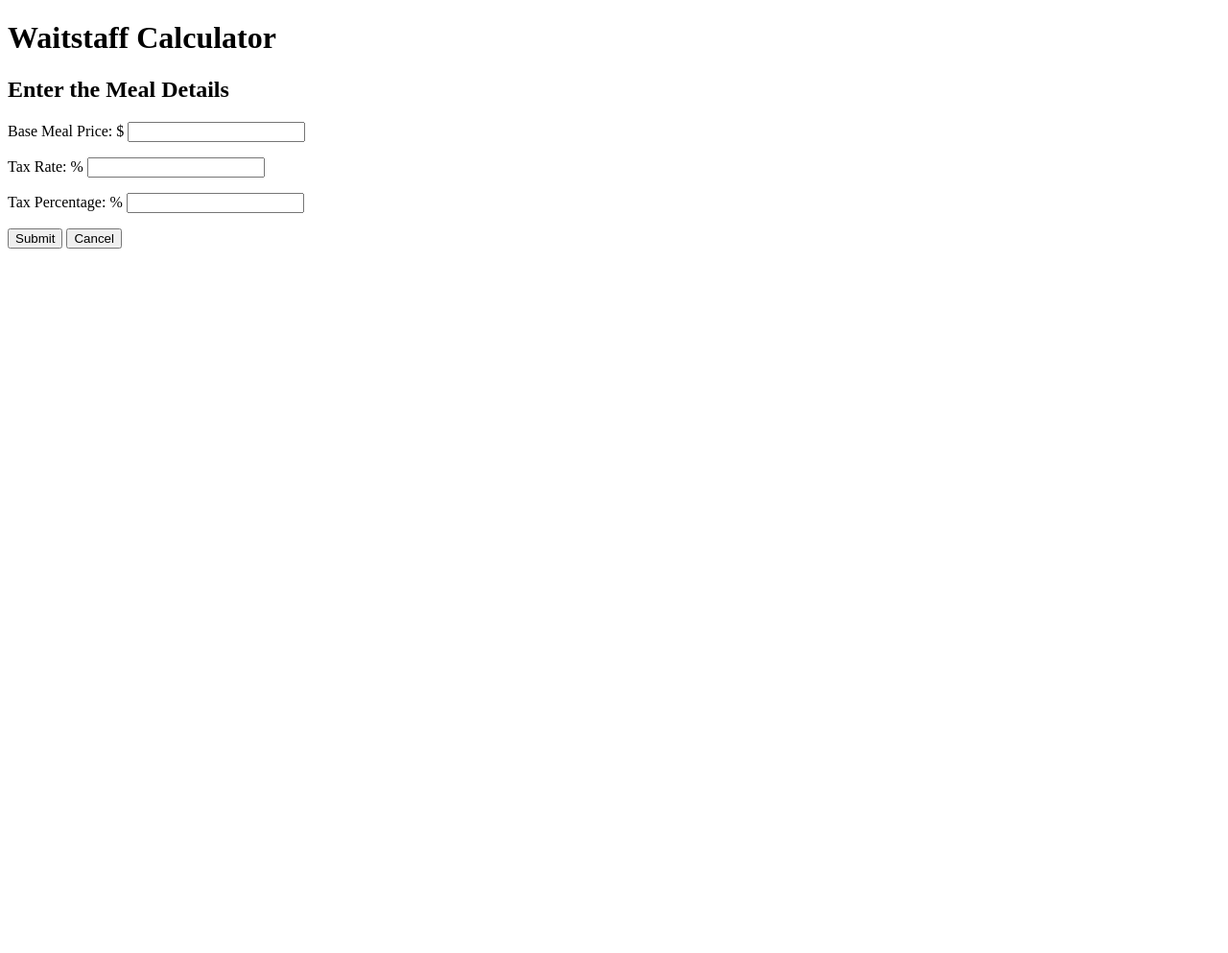
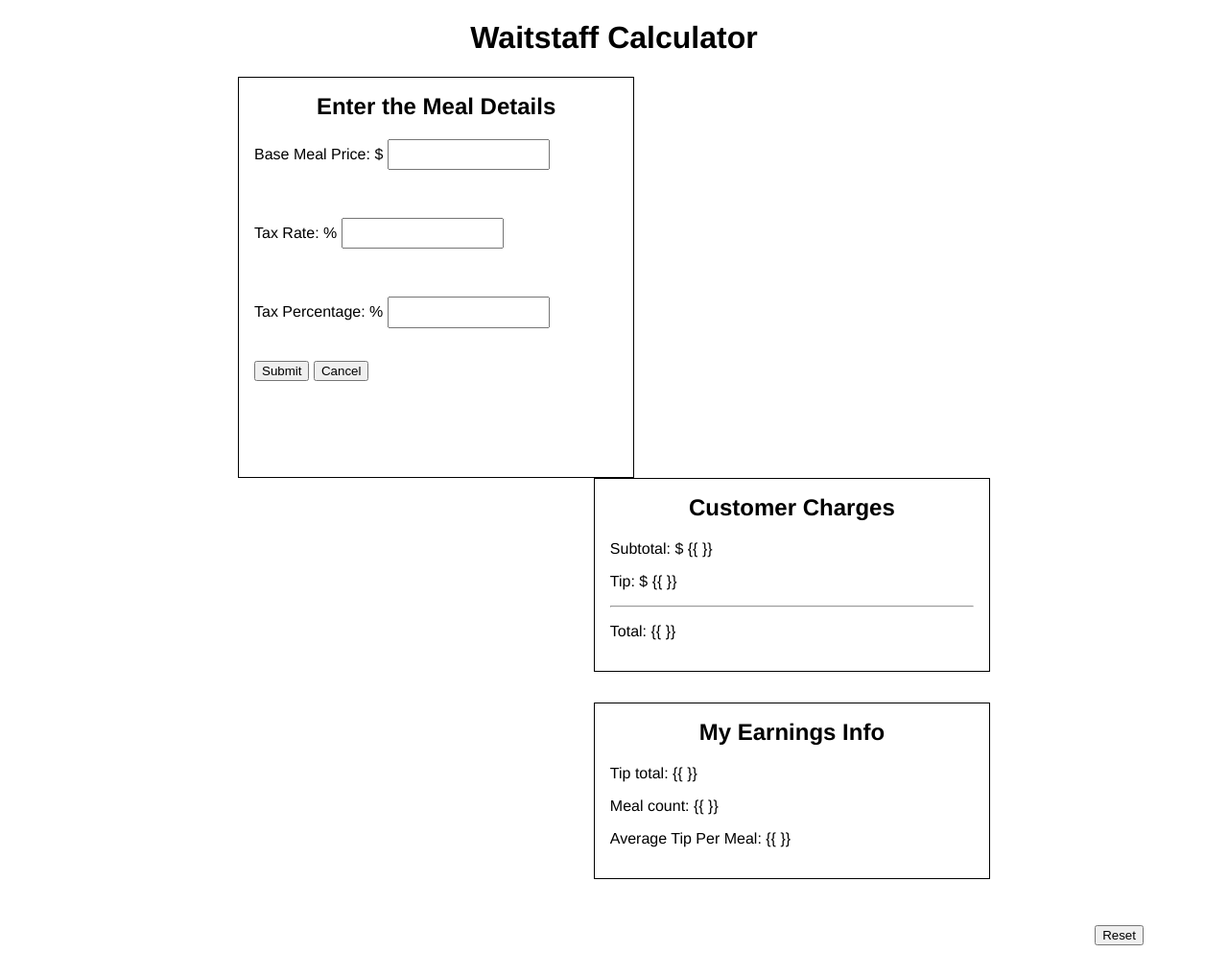
Before and after one commit to angelarrr/waitstaff-calc, a plain HTML site: page index.html in a window 1280 px wide. Shown: the whole page at 96% size. Before the commit the page ends 800 px from the top, so only its background shows below. Drawn offline with Linux system fonts and the light colour scheme.

Commit message:
add simple styling

```diff
--- a/css/style.css
+++ b/css/style.css
@@ -0,0 +1,57 @@
+body {
+	font-family: 'Helvetica', Arial, sans-serif;
+}
+
+section {
+	width: 30%;
+	border: solid 1px black;
+	padding: 1em;
+}
+
+header {
+	text-align: center;
+}
+
+h2 {
+	margin-top: 0;
+	text-align: center;
+}
+
+/* MEAL DETAILS */
+.meal-details {
+	float: left;
+	height: 24em;
+	margin-left: 15em;
+}
+
+input[type="number"] {
+	outline: none;
+	padding: 0.5em;
+	width: 40%;
+}
+
+input[type='number']:focus {
+	border: solid 1px black;
+}
+
+/* CUSTOMER CHARGES */
+.customer {
+	float: right;
+	margin-right: 15em;
+	margin-bottom: 2em;
+}
+
+/* MY EARNINGS INFO */
+.earnings {
+	clear: right;
+	float: right;
+	margin-right: 15em;
+}
+
+/* RESET FOOTER */
+footer {
+	clear: both;
+	text-align: right;
+	padding-top: 3em;
+	padding-right: 5em;
+}
--- a/index.html
+++ b/index.html
@@ -3,40 +3,67 @@
 <head>
 	<meta charset="UTF-8">
 	<title>Waitstaff Calculator</title>
+	<link rel="stylesheet" href="css/style.css">
 </head>
 <body ng-controller="">
 	<header>
 		<h1>Waitstaff Calculator</h1>
 	</header>
 
-	<section>
+<!-- MEAL DETAILS -->
+	<section class="meal-details">
 		<form>
 			<div>
 				<h2>Enter the Meal Details</h2>
 			</div>
 
 			<div>
-				<p>
-					Base Meal Price: $ <input type="number" required />
-				</p>
-
-				<p>
-					Tax Rate: % <input type="number" required />
-				</p>
-
-				<p>
-					Tax Percentage: % <input type="number" required />
-				</p>
+				<p><span>Base Meal Price:</span> $ <input type="number" required /></p>
+				<br />
+				<p><span>Tax Rate:</span> % <input type="number" required /></p>
+				<br />
+				<p><span>Tax Percentage:</span> % <input type="number" required /></p>
+				<br />
 			</div>
 
-			<div>
+			<div class="submit-container">
 				<button type="submit">Submit</button>
 				<button>Cancel</button>
 			</div>
 		</form>
 	</section>
 
+<!-- CUSTOMER CHARGES -->
+	<section class="customer">
+		<div>
+			<h2>Customer Charges</h2>
+		</div>
 
+		<div>
+			<p><span>Subtotal:</span> $ {{ }}</p>
+			<p><span>Tip:</span> $ {{ }}</p>
+			<hr />
+			<p><span>Total:</span> {{ }}</p>
+		</div>
+	</section>
 
+<!-- MY EARNINGS INFO -->
+	<section class="earnings">
+		<div>
+			<h2>My Earnings Info</h2>
+		</div>
+
+		<div>
+			<p><span>Tip total:</span> {{ }}</p>
+			<p><span>Meal count:</span> {{ }}</p>
+			<p><span>Average Tip Per Meal:</span> {{ }}</p>
+		</div>
+	</section>
+
+	<footer class="reset-container">
+		<div>
+			<button>Reset</button>
+		</div>
+	</footer>
 </body>
 </html>
```
